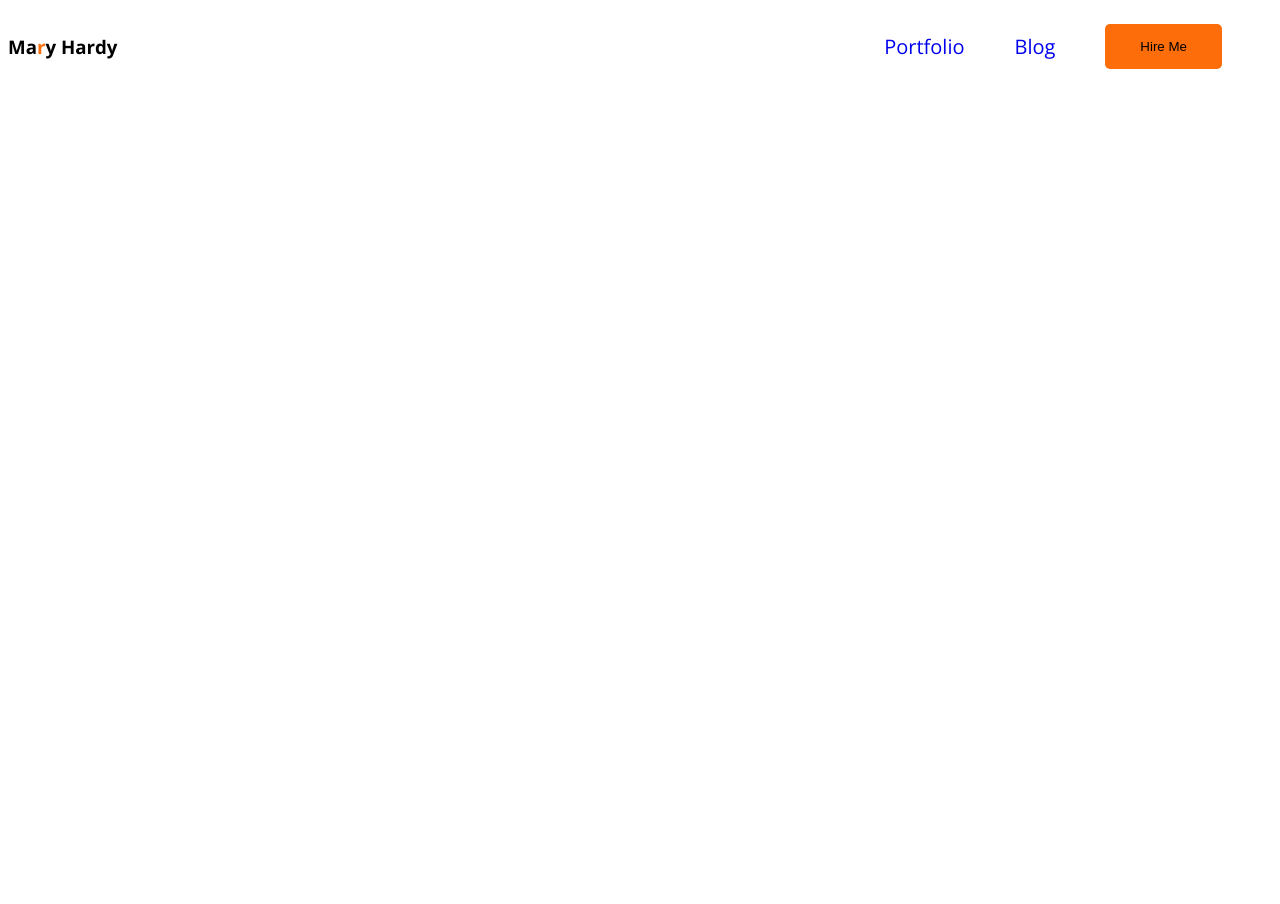
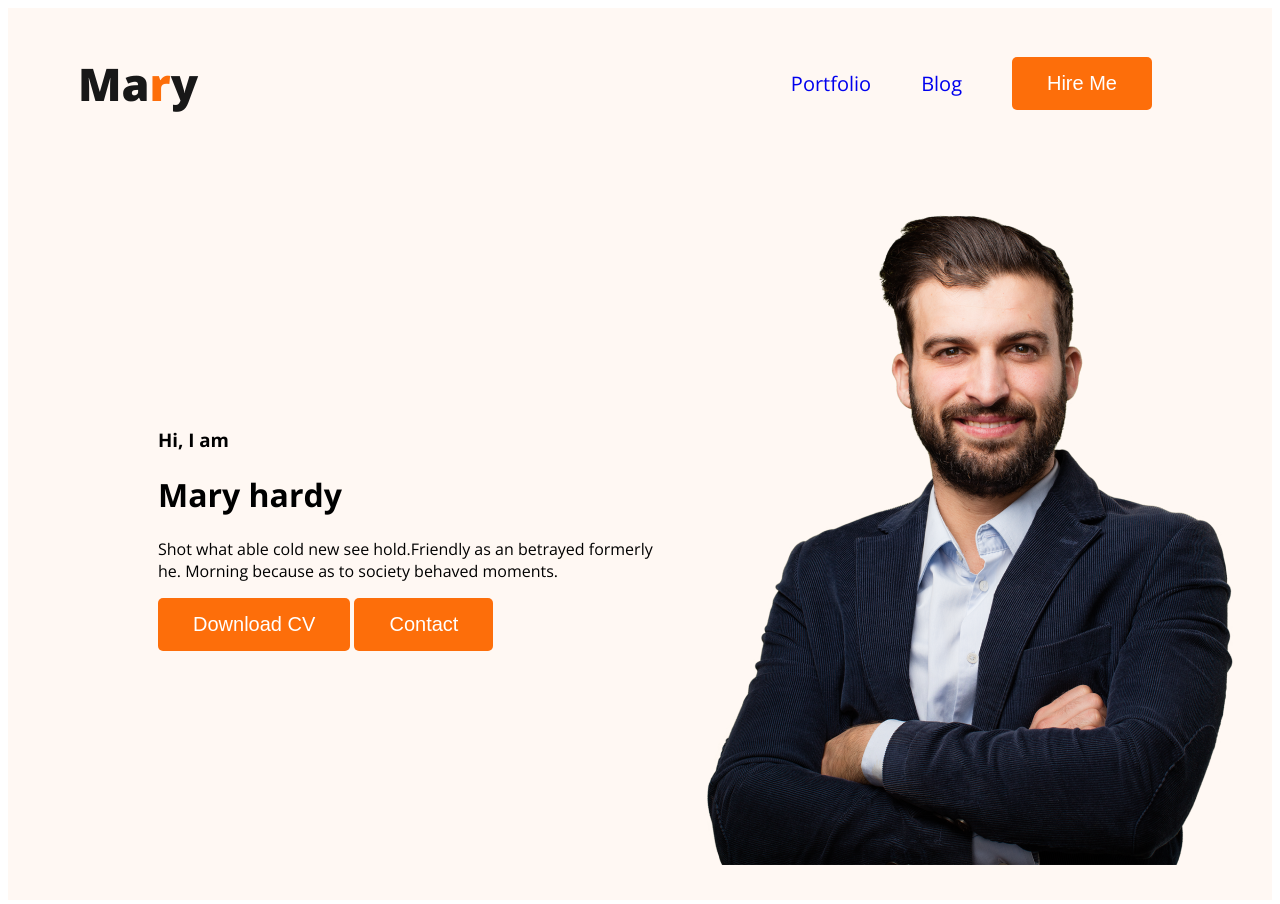
Before and after one commit to ESRAILHAQUE/web-developer-portfolio-marry-hardy, a plain HTML site: page index.html in a window 1280 px wide. Before the commit the page ends 800 px from the top, so only its background shows below. Drawn offline with nearby package versions, Linux system fonts and the light colour scheme.

Commit message:
banner added

```diff
--- a/index.html
+++ b/index.html
@@ -10,15 +10,27 @@
     <link rel="stylesheet" href="style.css">
 </head>
 <body>
-    <header>
+    <header class="header">
         <nav>
-            <h3 class="nav-title">Ma<span class="primary-color">r</span>y Hardy</h3>
+            <h3 class="nav-title">Ma<span class="primary-color">r</span>y</h3>
             <ul>
                 <li><a href="#">Portfolio</a></li>
                 <li><a href="#">Blog</a></li>
                 <li><button class="btn-primary">Hire Me</button></li>
             </ul>
         </nav>
+        <div class="banner">
+            <div>
+                <h3 class="banner-greeting">Hi, I am</h3>
+                <h1 class="banner-title">Mary hardy</h1>
+                <p>Shot what able cold new see hold.Friendly as an betrayed formerly he. Morning because as to society behaved moments.</p>
+                <button class="btn-primary">Download CV</button>
+                <button class="btn-primary">Contact</button>
+            </div>
+            <div>
+                <img class="progile-picture" src="images/hardy.png" alt="">
+            </div>
+        </div>
     </header>
     <main>
 
--- a/style.css
+++ b/style.css
@@ -8,6 +8,8 @@ body{
 }
 .btn-primary{
     border: none;
+    font-size: 20px;
+    color: white;
     border-radius: 5px;
     background: #FD6E0A;
     padding: 15px 35px;
@@ -17,8 +19,9 @@ nav{
     display: flex;
     justify-content: space-between;
     align-items: center;
+    margin: 0px 70px;
 }
-nav-title{
+.nav-title{
     color: #181818;
     font-size: 45px;
     font-weight: 800;
@@ -36,3 +39,17 @@ nav li a{
     text-decoration: none;
     font-size: 20px;
 }
+
+/* header styles*/
+.header{
+    background-color:  #FFF8F3;;
+}
+.banner{
+    padding: 30px 30px 30px 150px;
+    display: flex;
+    align-items: center;
+}
+
+.banner .profile-pictur{
+    width: 500px;
+}
```
